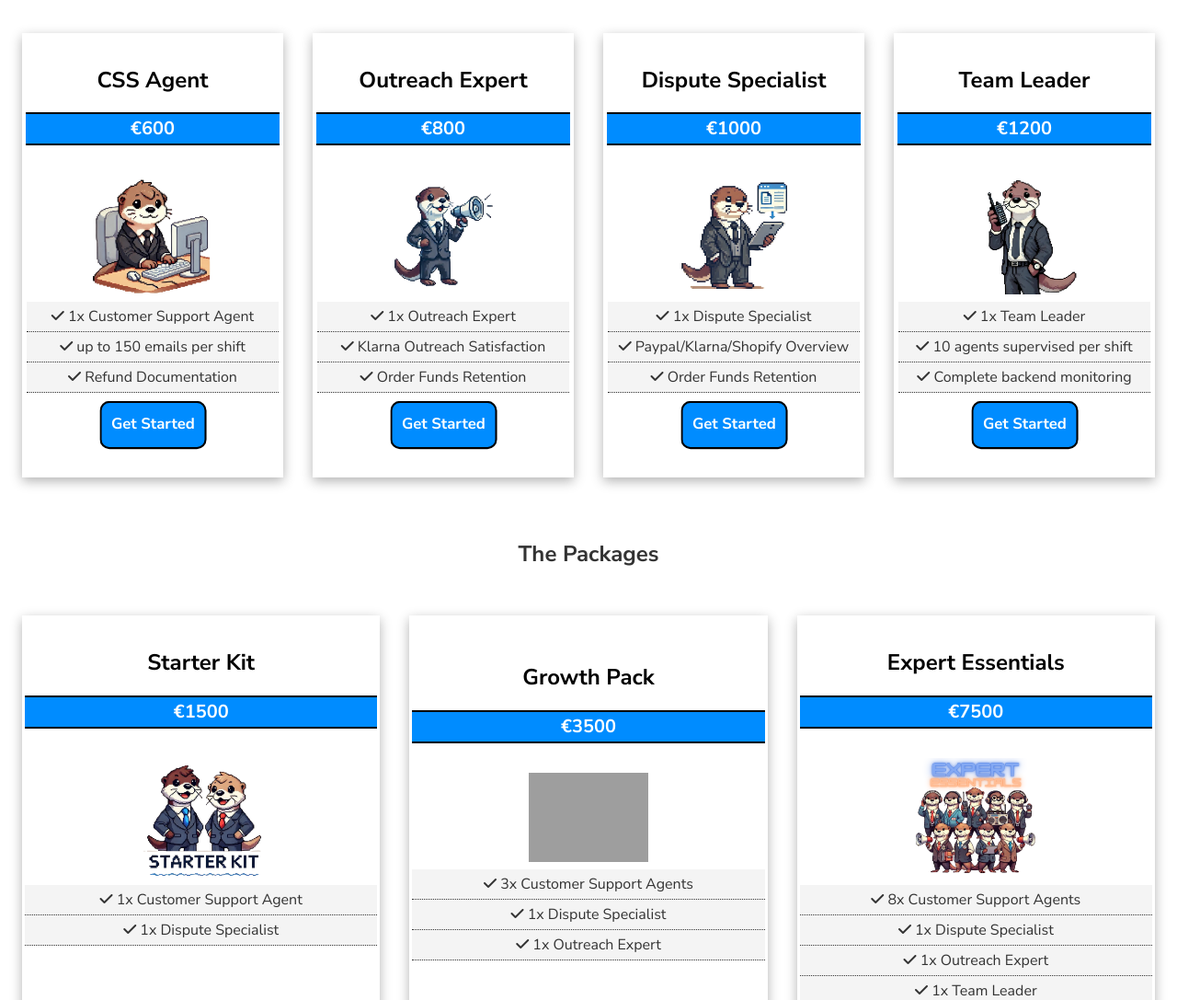
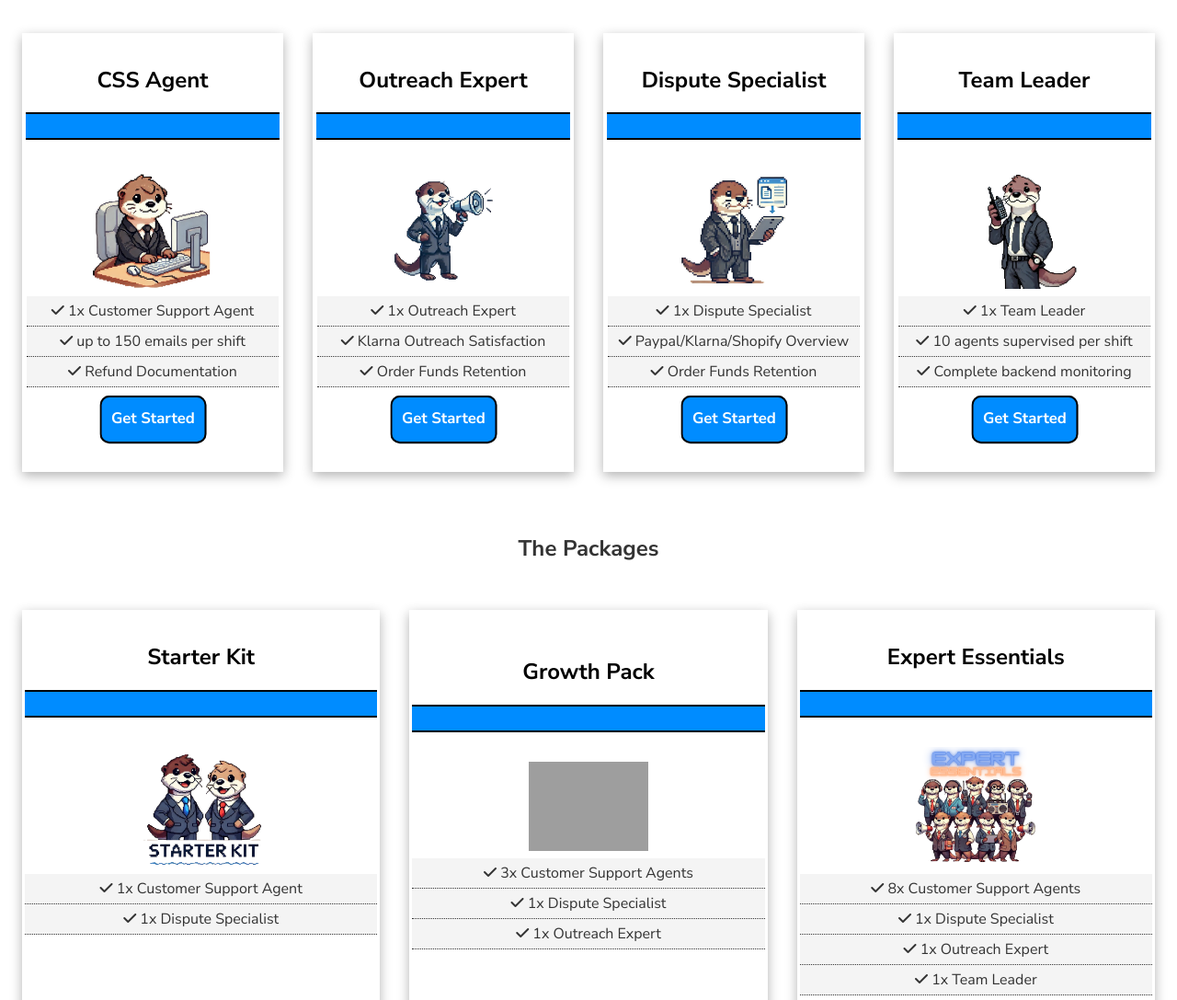
Before and after one commit to biceps94/UnitedSupportAlpha, a plain HTML site: page index.html in a window 1280 px wide. Shown: the part 3140-4227 px from the top of the page at 92% size. Drawn offline with nearby package versions, Linux system fonts and the light colour scheme; grey boxes are pictures that could not be loaded.

Commit message:
removed prices

```diff
--- a/css/main.css
+++ b/css/main.css
@@ -468,6 +468,7 @@ img {
 .prices .card h3 {
   background-color: var(--secondary-color);
   width: 121%;
+  height: 30px;
   color: #fff;
   transition: all 0.2s;
   border-top: 2px solid black;
--- a/index.html
+++ b/index.html
@@ -190,7 +190,7 @@
         <div class="chapter-cards_pricing">
           <div class="card">
             <h2>CSS Agent</h2>
-            <h3>€600</h3>
+            <h3></h3>
             <img src="/img/AI_Image/Img_07.png" alt="">
             <li><i class="fas fa-check"></i> 1x Customer Support Agent</li>
             <li><i class="fas fa-check"></i> up to 150 emails per shift</li>
@@ -201,7 +201,7 @@
           </div>
           <div class="card">
             <h2>Outreach Expert </h2>
-            <h3>€800</h3>
+            <h3></h3>
             <img src="/img/AI_Image/Img_17.png" alt="">
             <li><i class="fas fa-check"></i> 1x Outreach Expert</li>
             <li><i class="fas fa-check"></i> Klarna Outreach Satisfaction</li>
@@ -212,7 +212,7 @@
           </div>
           <div class="card">
             <h2>Dispute Specialist</h2>
-            <h3>€1000</h3>
+            <h3></h3>
             <img src="/img/AI_Image/Img_09.png" alt="">
             <li><i class="fas fa-check"></i> 1x Dispute Specialist</li>
             <li><i class="fas fa-check"></i> Paypal/Klarna/Shopify Overview</li>
@@ -223,7 +223,7 @@
           </div>
           <div class="card">
             <h2>Team Leader</h2>
-            <h3>€1200</h3>
+            <h3></h3>
             <img src="/img/AI_Image/Img_08.png" alt="">
             <li><i class="fas fa-check"></i> 1x Team Leader</li>
             <li><i class="fas fa-check"></i> 10 agents supervised per shift</li>
@@ -240,7 +240,7 @@
         <div class="chapter-cards_pricing_x2">
           <div class="card">
             <h2>Starter Kit</h2>
-            <h3>€1500</h3>
+            <h3></h3>
             <img src="/img/AI_Image/Img_18PricingBundle.png" alt="">
             <!-- <h5>We offer:</h5> -->
             <li><i class="fas fa-check"></i> 1x Customer Support Agent</li>
@@ -260,12 +260,12 @@
             <li class="empty-item">&nbsp;</li>
 
             <a href="/contact.html">
-              <div class="btn">Get Started</div>
+              <div class="btn">Request a quote!</div>
             </a>
           </div>
           <div class="card">
             <h2>Growth Pack </h2>
-            <h3>€3500</h3>
+            <h3></h3>
             <img src="/img/AI_Image/Img_19THETEST.png" alt="">
             <!-- <h5>We offer:</h5> -->
 
@@ -287,12 +287,12 @@
             <li class="empty-item">&nbsp;</li>
 
             <a href="/contact.html">
-              <div class="btn">Get Started</div>
+              <div class="btn">Request a quote!</div>
             </a>
           </div>
           <div class="card">
             <h2>Expert Essentials</h2>
-            <h3>€7500</h3>
+            <h3></h3>
             <img src="/img/AI_Image/Expert Essentials.png" alt="">
             <li><i class="fas fa-check"></i> 8x Customer Support Agents</li>
             <li><i class="fas fa-check"></i> 1x Dispute Specialist</li>
@@ -308,7 +308,7 @@
             <li><i class="fa-solid fa-arrow-right"></i> Safer Klarna Payment Processor</li>
             <li><i class="fa-solid fa-arrow-right"></i> Fullscale backend management</li>
             <a href="/contact.html">
-              <div class="btn">Get Started</div>
+              <div class="btn">Request a quote!</div>
             </a>
           </div>
         </div>
@@ -319,7 +319,7 @@
           <img src="/img/AI_Image/Img_10.png" alt="">
           <p>Feel free to contact us for any custom requests that will be tailored to your needs.</p>
           <a href="/contact.html">
-            <div class="btn">Get Started</div>
+            <div class="btn">Get more information!</div>
           </a>
         </div>
 
```
Also changed, not shown: contact.html (+4 -4 lines).
